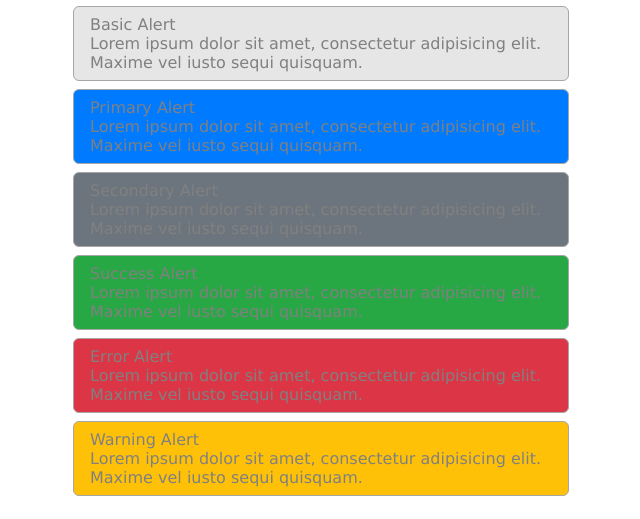
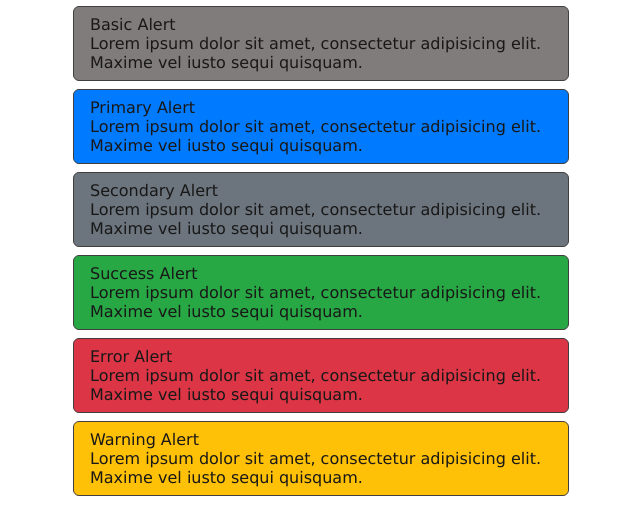
Before and after one commit to WSU-SoC-WEB2620-CU/web2620-class-activities-Oles1, a website built with Vite: page src/example06.html in a window 1280 px wide. Shown: the part 281-800 px from the top of the page, without its empty margins (319-959 px from the left). Built offline with nearby package versions, Linux system fonts and the light colour scheme.

Commit message:
Final submission

```diff
--- a/src/stylesheets/alert.scss
+++ b/src/stylesheets/alert.scss
@@ -0,0 +1,9 @@
+@mixin make-alert {
+  margin: 0.5em;
+  padding: 0.5em 1em;
+  font-size: 1rem;
+  background: lighten($basic-btnColor, 10%);
+  color: darken($basic-btnColor, 30%);
+  border: 1px solid darken($basic-btnColor, 15%);
+  border-radius: 6px;
+}
--- a/src/stylesheets/global.scss
+++ b/src/stylesheets/global.scss
@@ -4,14 +4,4 @@ $secondary-color: #6c757d;
 $success-color: #28a745;
 $error-color: #dc3545;
 $warning-color: #ffc107;
-$basic-btnColor: #ccc;
-
-@mixin make-alert {
-  margin: 0.5em;
-  padding: 0.5em 1em;
-  font-size: 1rem;
-  background: lighten($basic-btnColor, 10%);
-  color: darken($basic-btnColor, 30%);
-  border: 1px solid darken($basic-btnColor, 15%);
-  border-radius: 6px;
-}
+$basic-btnColor: #676363;
```
